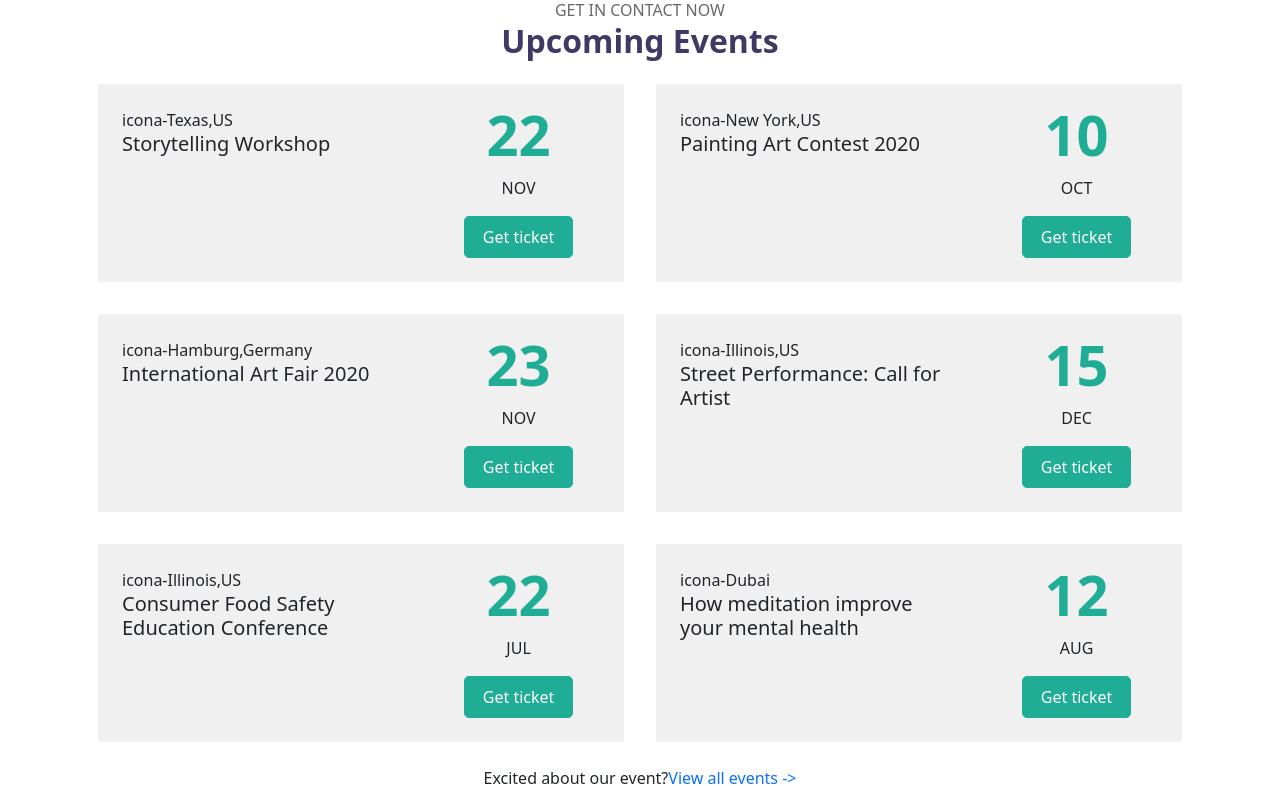
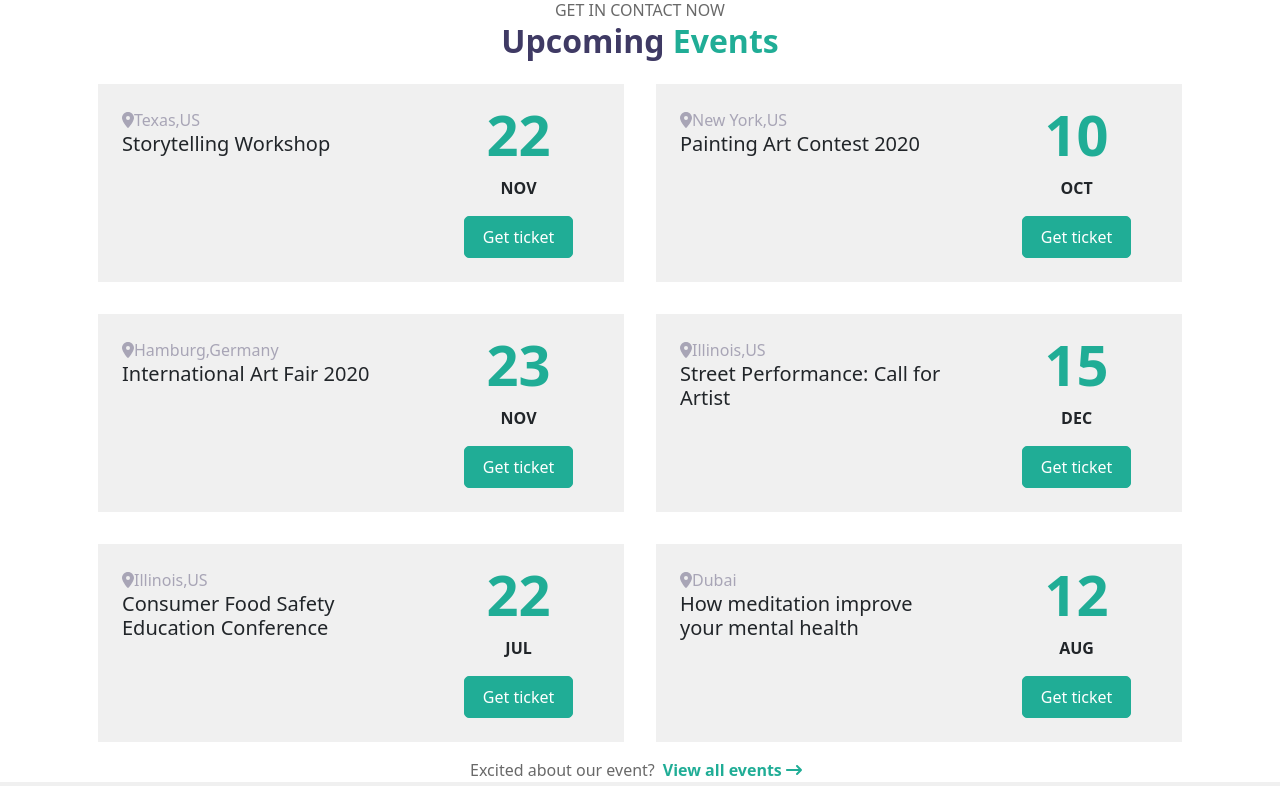
Before and after one commit to AndreaPiazza33/proj-html-vuejs, a Vue app: page / in a window 1280 px wide. Shown: the part 4197-4983 px from the top of the page. Built offline with nearby package versions, Linux system fonts and the light colour scheme.

Commit message:
feat: add icons to sixth section

```diff
--- a/src/assets/scss/style.scss
+++ b/src/assets/scss/style.scss
@@ -14,3 +14,8 @@
   padding-left: 0;
   list-style-type: none;
 }
+
+//link
+*a {
+  text-decoration: none;
+}
--- a/src/components/AppEvents.vue
+++ b/src/components/AppEvents.vue
@@ -17,12 +17,17 @@ export default {
     :key="event.title"
   >
     <div class="flex-vertical justify-content-start col-6 mx-4 my-4">
-      <span>icona-{{ event.position }}</span>
+      <span class="gray-data"
+        ><font-awesome-icon
+          icon="fa-solid fa-location-dot"
+          style="color: #a8a5b6"
+        />{{ event.position }}</span
+      >
       <h5>{{ event.title }}</h5>
     </div>
     <div class="flex-vertical align-items-center col-5 my-2">
       <span class="green-data">{{ event.day }}</span>
-      <span>{{ event.month }}</span>
+      <span class="mont-weight">{{ event.month }}</span>
       <button class="my-button w-50">Get ticket</button>
     </div>
   </div>
@@ -32,6 +37,15 @@ export default {
 .cards-event {
   margin: 1rem 1rem;
   width: calc((100% / 2) - 2rem);
+  &:hover {
+    background-color: white;
+    .my-button {
+      background-color: hsl(247.14deg 26.58% 30.98%);
+    }
+  }
+  .mont-weight {
+    font-weight: bolder;
+  }
   .green-data {
     font-size: 3.5rem;
   }
--- a/src/components/AppMain.vue
+++ b/src/components/AppMain.vue
@@ -241,14 +241,18 @@ export default {
     <div class="flex-vertical align-items-center">
       <div class="section-title-center">
         <span>GET IN CONTACT NOW</span>
-        <h2>Upcoming Events</h2>
+        <h2>Upcoming <span class="green-data">Events</span></h2>
       </div>
       <!--cards events-->
       <div class="flex-horizontal justify-content-center flex-wrap">
         <AppEvents></AppEvents>
       </div>
-      <div class="my-2">
-        <span>Excited about our event?</span><a href="#">View all events -></a>
+      <div>
+        <span class="dark-gray-data">Excited about our event?</span
+        ><a class="green-data mx-2" href="#"
+          >View all events
+          <font-awesome-icon icon="fa-solid fa-arrow-right-long"
+        /></a>
       </div>
     </div>
   </div>
--- a/src/main.js
+++ b/src/main.js
@@ -16,6 +16,7 @@ import {
   faCirclePlus,
   faCircleMinus,
   faCheck,
+  faLocationDot,
 } from "@fortawesome/free-solid-svg-icons";
 import {
   faCircleUser,
@@ -34,7 +35,8 @@ library.add(
   faCircleMinus,
   faFileLines,
   faUser,
-  faCheck
+  faCheck,
+  faLocationDot
 );
 
 const app = createApp(App);
```
